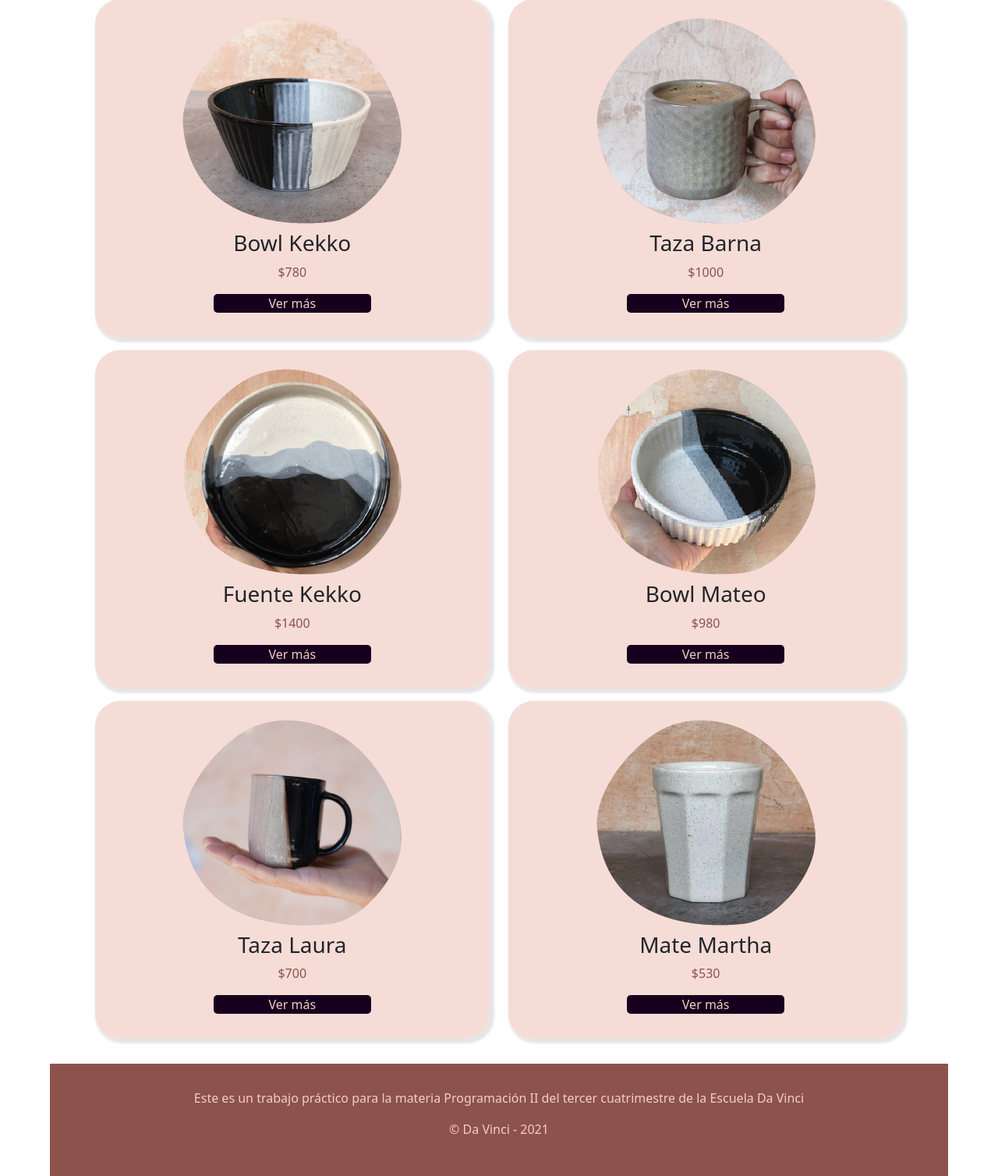
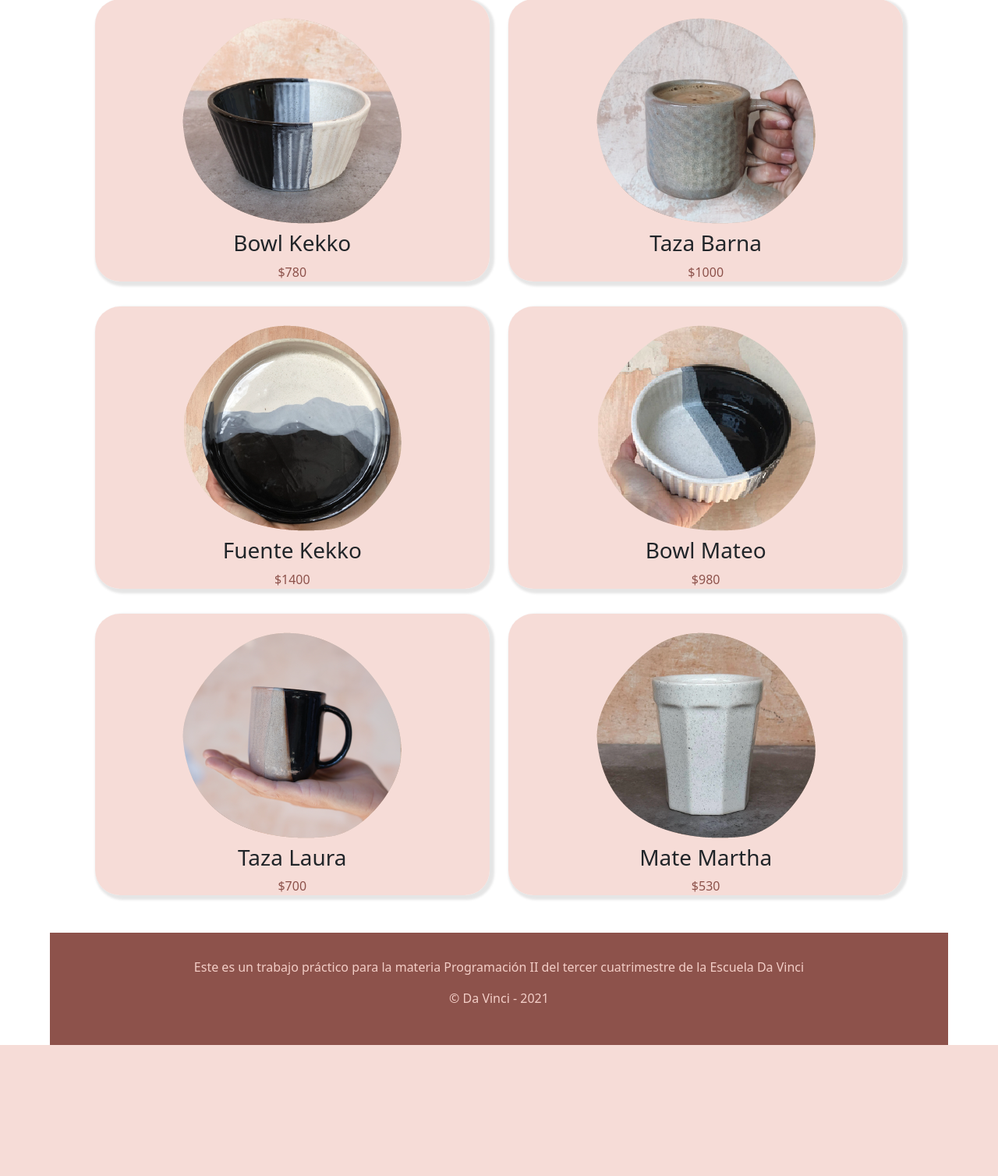
Before and after one commit to florfernandezb/programacion2, a PHP site: page /index.php?s=productList in a window 1280 px wide. Shown: the part 163-1671 px from the top of the page at 78% size. After the commit the page ends 1503 px from the top, so only its background shows below. Run offline with PHP 8.4, Linux system fonts and the light colour scheme.

Commit message:
fix some html

```diff
--- a/views/formContacto.php
+++ b/views/formContacto.php
@@ -17,7 +17,7 @@
                 </div>
 
                 <div class="col-md-6 col-sm-12 col-xs-12">
-                    <label for="textarea" class="form-label">Comentarios:</label>
+                    <label for="comentarios" class="form-label">Comentarios:</label>
                     <textarea name="comentarios" class="form-control" id="comentarios" cols="30" rows="5"></textarea>
                 </div>
             </div>
--- a/views/home.php
+++ b/views/home.php
@@ -1,6 +1,6 @@
 <main>
-    <h2>Sobre mí</h2>
     <section class="container_home">
+        <h2>Sobre mí</h2>
         <div class="about">
             <p>¿Alguna vez quisieron tener una marca propia o su propio emprendimiento? ¡Yo sí!
                 Soñé mucho tiempo con tener mi marca de vestidos, pero nunca le puse lo suficiente de mí para lograrlo. Siempre ponía alguna excusa para empezarlo. Más allá de eso, quería tener algo propio, 100% hecho por mí.
--- a/views/productList.php
+++ b/views/productList.php
@@ -26,7 +26,7 @@ $productList = getProductListFromJson();
                         <p>$<?= $product->getPrice();?></p>
                     </div>
 
-                    <a href="index.php?s=productDetail&id=<?= $product->getProductId();?>"><input class="see-more" type="button" value="Ver más"></a>
+                    <a href="index.php?s=productDetail&id=<?= $product->getProductId();?>"></a>
                 </div>
             </article>
             <?php
```
